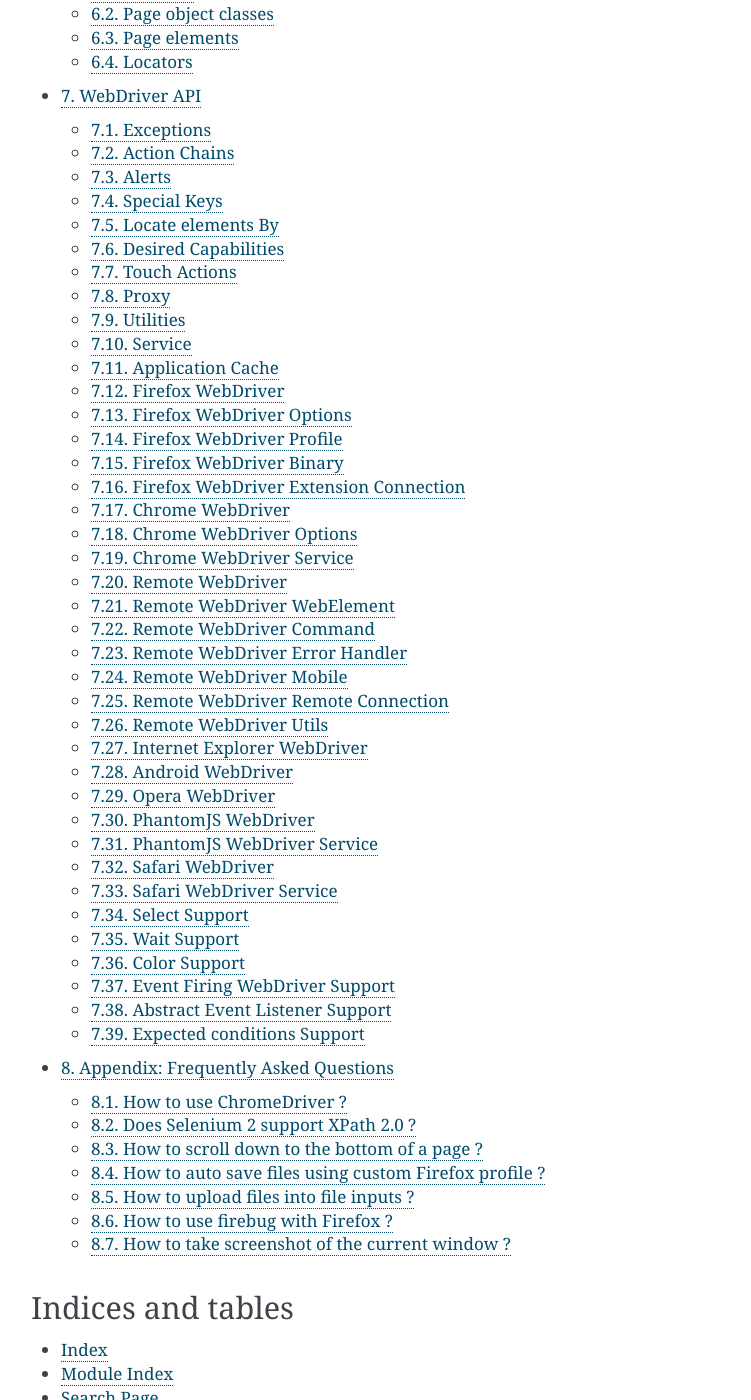
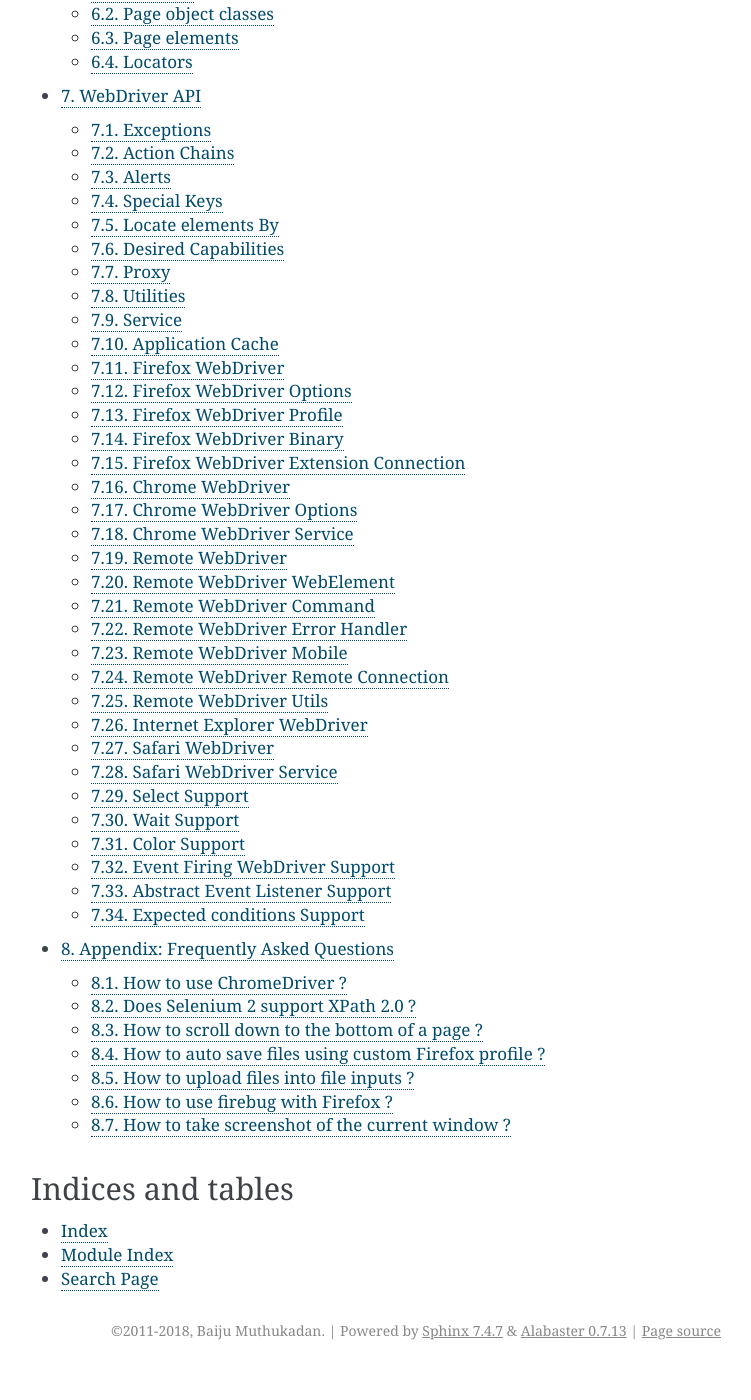
Before and after one commit to baijum/selenium-python, a Sphinx documentation site: the page built from source/index.rst, in a window 1280 px wide and 1400 px high, scrolled down 1461 px. Shown: the whole window, without its empty margins (389-1140 px from the left). Built offline with Sphinx 7.4.7, drawn with Linux system fonts in a browser that asks for light colours; after the commit the page ends 2831 px from its top, so only the background shows below that; some of the changed lines change nothing that is shown.

Commit message:
fix: remove auto doc for modules that do no longer exist

```diff
--- a/source/api.rst
+++ b/source/api.rst
@@ -133,16 +133,6 @@
 See the :ref:`selenium-remote-webdriver` section for example usages of desired capabilities.
 
 .. automodule:: selenium.webdriver.common.desired_capabilities
-   :members:
-   :undoc-members:
-   :special-members: __init__
-   :member-order: groupwise
-   :show-inheritance:
-
-Touch Actions
-~~~~~~~~~~~~~
-
-.. automodule:: selenium.webdriver.common.touch_actions
    :members:
    :undoc-members:
    :special-members: __init__
@@ -353,46 +343,6 @@
    :member-order: groupwise
    :show-inheritance:
 
-Android WebDriver
-~~~~~~~~~~~~~~~~~
-
-.. automodule:: selenium.webdriver.android.webdriver
-   :members:
-   :undoc-members:
-   :special-members: __init__
-   :member-order: groupwise
-   :show-inheritance:
-
-Opera WebDriver
-~~~~~~~~~~~~~~~
-
-.. automodule:: selenium.webdriver.opera.webdriver
-   :members:
-   :undoc-members:
-   :special-members: __init__
-   :member-order: groupwise
-   :show-inheritance:
-
-PhantomJS WebDriver
-~~~~~~~~~~~~~~~~~~~
-
-.. automodule:: selenium.webdriver.phantomjs.webdriver
-   :members:
-   :undoc-members:
-   :special-members: __init__
-   :member-order: groupwise
-   :show-inheritance:
-
-PhantomJS WebDriver Service
-~~~~~~~~~~~~~~~~~~~~~~~~~~~
-
-.. automodule:: selenium.webdriver.phantomjs.service
-   :members:
-   :undoc-members:
-   :special-members: __init__
-   :member-order: groupwise
-   :show-inheritance:
-
 Safari WebDriver
 ~~~~~~~~~~~~~~~~
 
```
